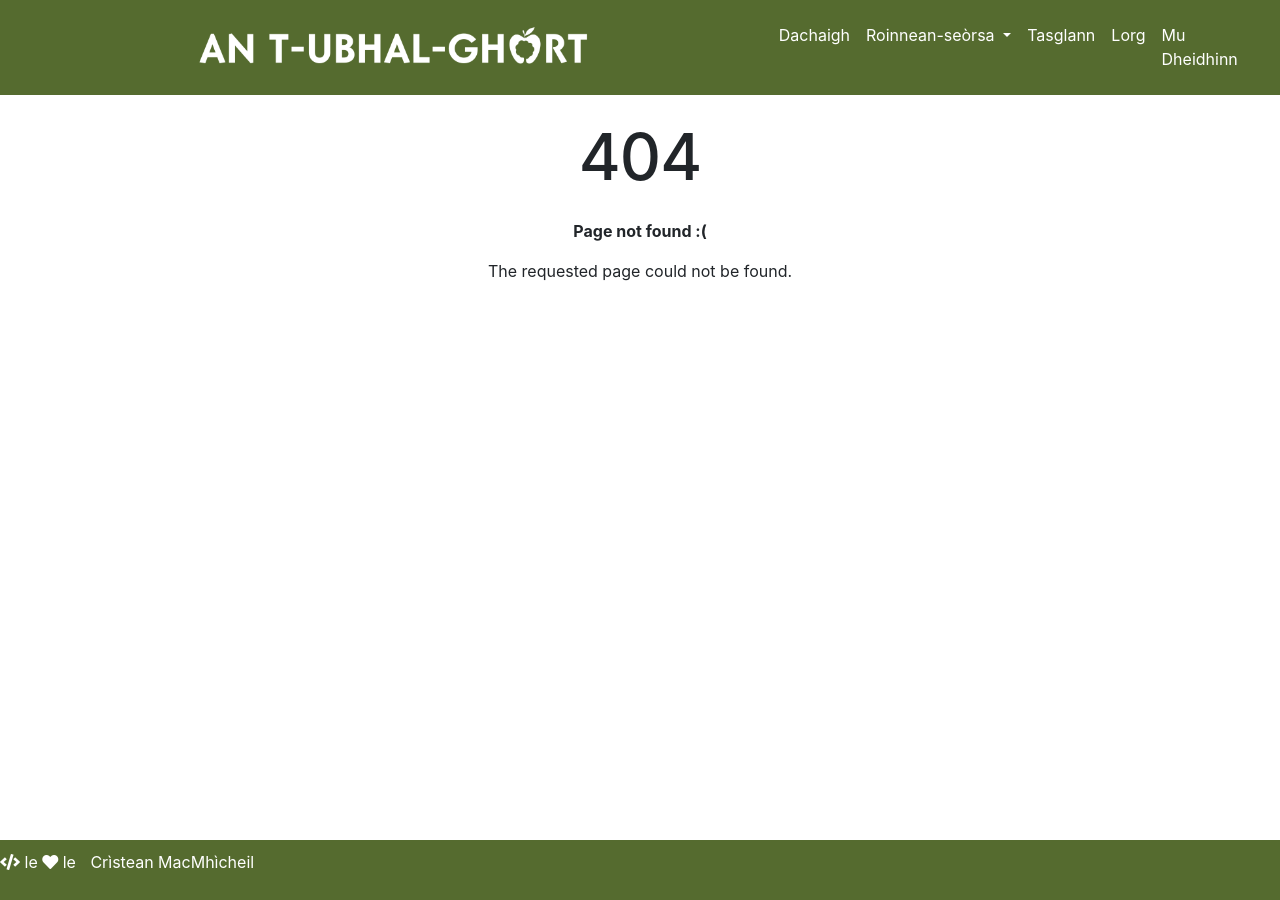
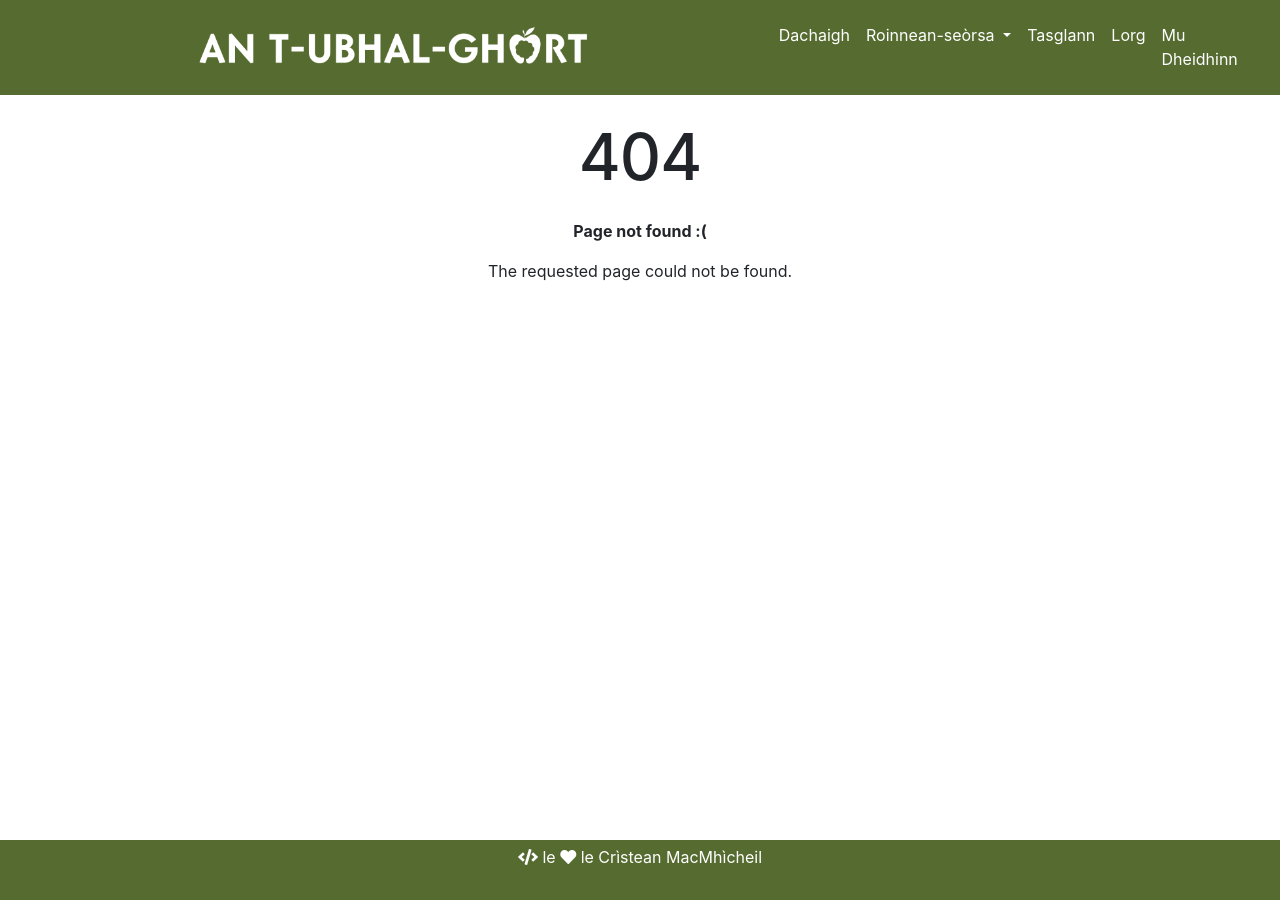
Before and after one commit to MacMhicheil/atug, a Jekyll site: the page built from 404.html, in a window 1280 px wide. Built offline with Jekyll 4.4.1, drawn with Linux system fonts in a browser that asks for light colours; nearby versions of some CDN libraries.

Commit message:
Update default.html

```diff
--- a/_layouts/default.html
+++ b/_layouts/default.html
@@ -77,7 +77,7 @@
     <script src="https://cdnjs.cloudflare.com/ajax/libs/popper.js/1.14.6/umd/popper.min.js" integrity="sha384-wHAiFfRlMFy6i5SRaxvfOCifBUQy1xHdJ/yoi7FRNXMRBu5WHdZYu1hA6ZOblgut" crossorigin="anonymous"></script>
     <script src="https://stackpath.bootstrapcdn.com/bootstrap/4.2.1/js/bootstrap.min.js" integrity="sha384-B0UglyR+jN6CkvvICOB2joaf5I4l3gm9GU6Hc1og6Ls7i6U/mkkaduKaBhlAXv9k" crossorigin="anonymous"></script>
 
-    <div class="footer navbar fixed-bottom" style="text-align: center">
+    <div class="footer fixed-bottom">
       <p><i class="fa fa-code"></i> le <i class="fa fa-heart"></i> le <a href="https//github.com/MacMhicheil/" title="Stòr Github Chrìstein MhicMhìcheil | Chris Mitchell's Github Repository">Crìstean MacMhìcheil</a></p>
     </div>
 
```
